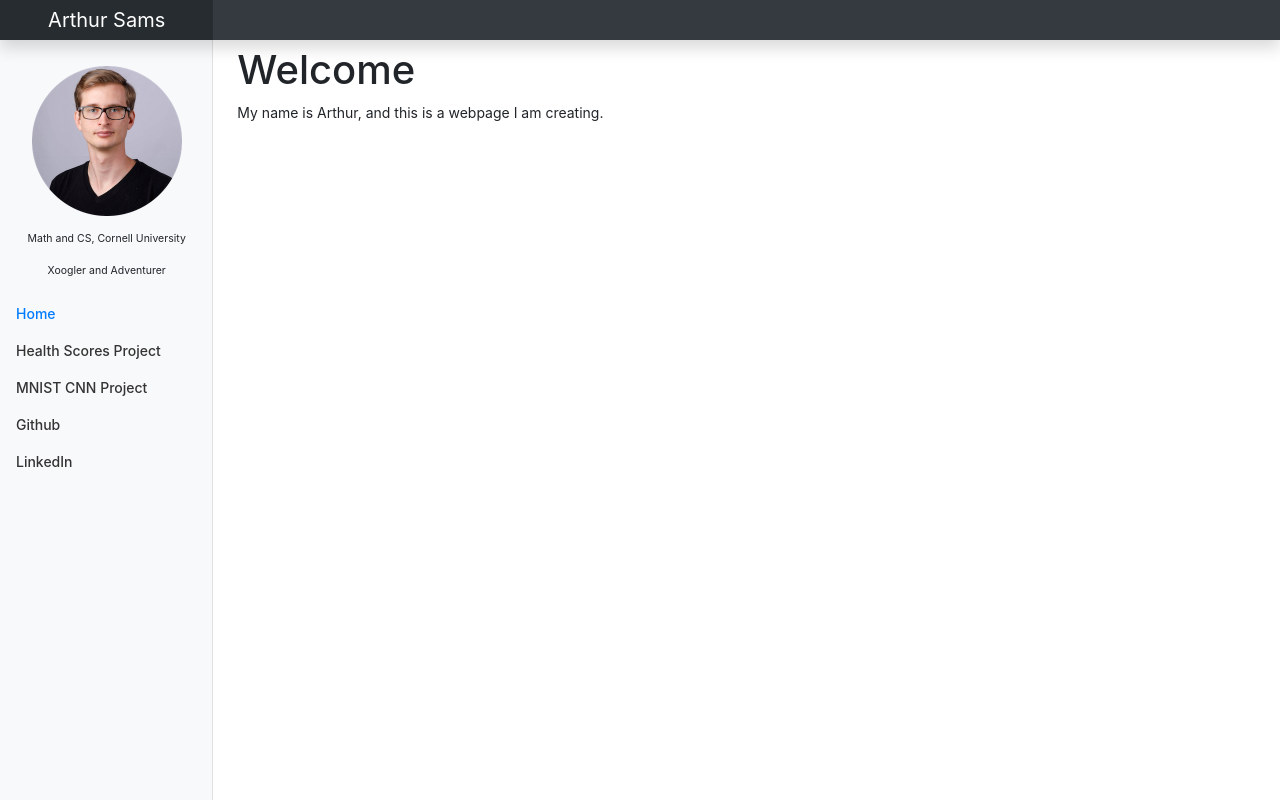
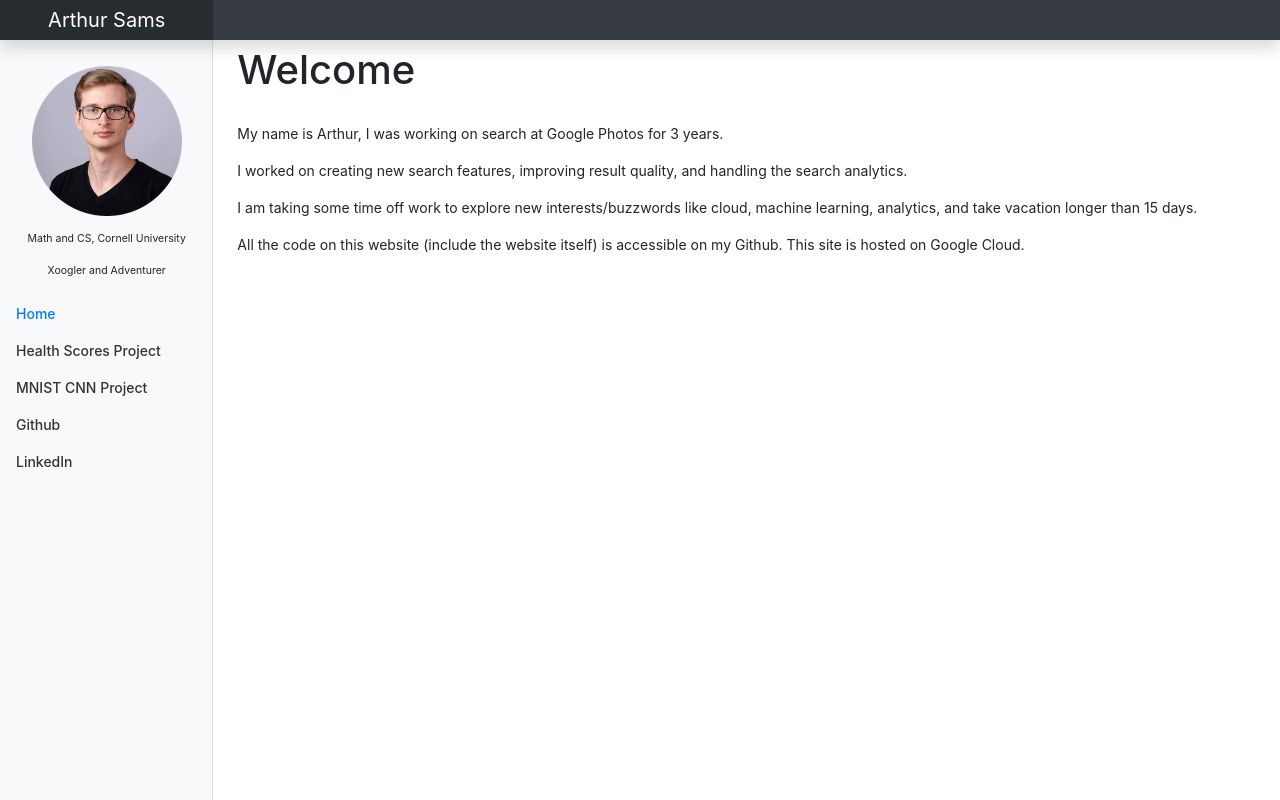
Before and after one commit to aasams258/my_site, a Python web app: template flask/templates/homepage.html in a window 1280 px wide. Run offline with Jinja, Linux system fonts and the light colour scheme; the template is opened without the code that fills it, so the values that code supplies are empty; some libraries are stand-ins or nearby versions.

Commit message:
Updating Homepage

```diff
--- a/flask/templates/homepage.html
+++ b/flask/templates/homepage.html
@@ -2,5 +2,13 @@
 
 {% block content %}
 <h1> Welcome </h1>
-<p> My name is Arthur, and this is a webpage I am creating. </p>
+<br>
+<p> My name is Arthur, I was working on search at Google Photos for 3 years. </p>
+<p> I worked on creating new search features, improving result quality, and handling the search analytics. </p>
+
+<p> I am taking some time off work to explore new interests/buzzwords like cloud, machine learning, analytics,
+    and take vacation longer than 15 days. </p>
+
+<p> All the code on this website (include the website itself) is accessible on my Github. This site is hosted on Google Cloud. </p>
+
 {% endblock %}
--- a/flask/templates/layout.html
+++ b/flask/templates/layout.html
@@ -73,7 +73,7 @@
                   <a class="nav-link" href="https://github.com/mo0f"> Github </a>
               </li>
               <li class="nav-item">
-                  <a class="nav-link" href="#"> LinkedIn </a>
+                  <a class="nav-link" href="https://www.linkedin.com/in/arthur-sams-7763758b"> LinkedIn </a>
               </li>
             </ul>
           </div>
```
